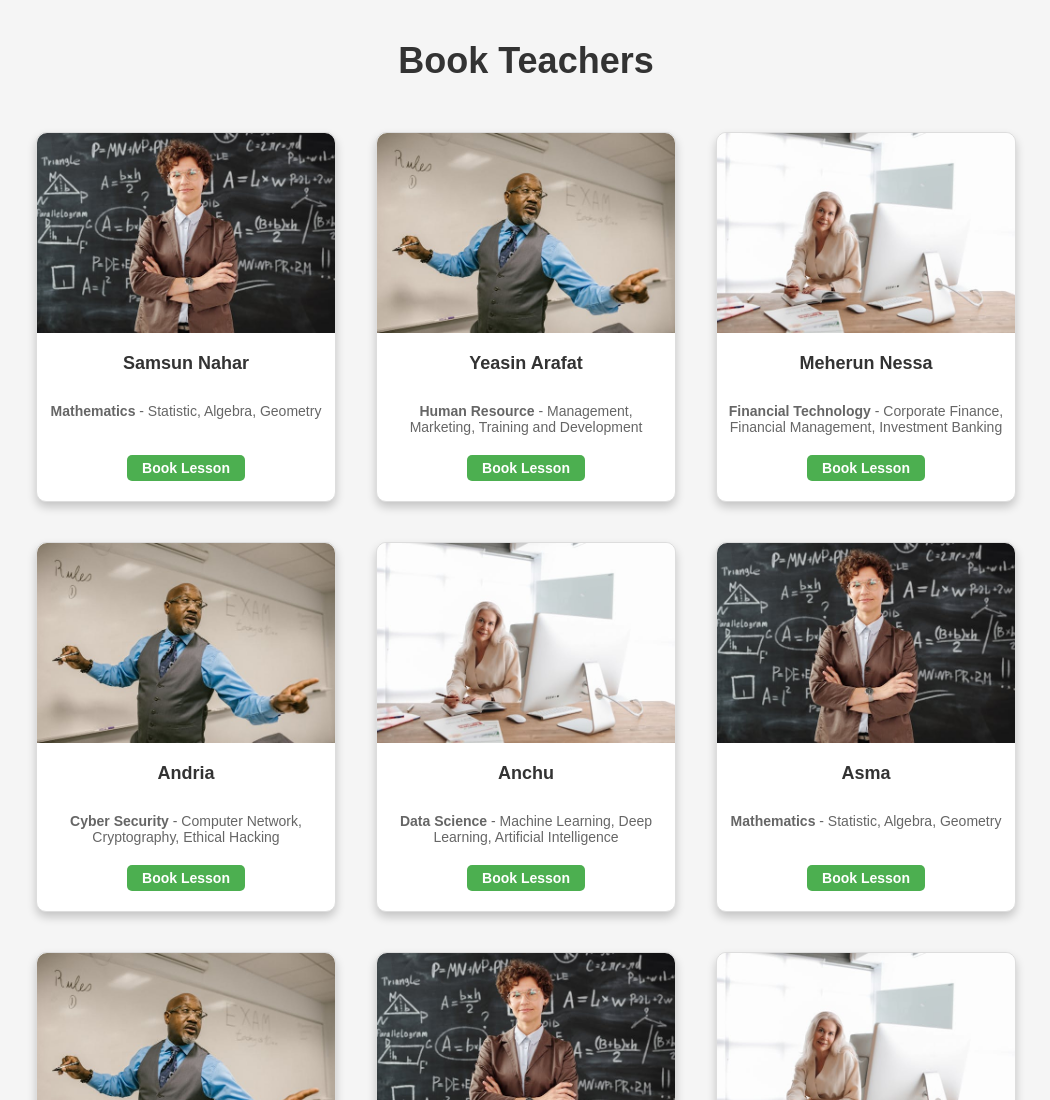
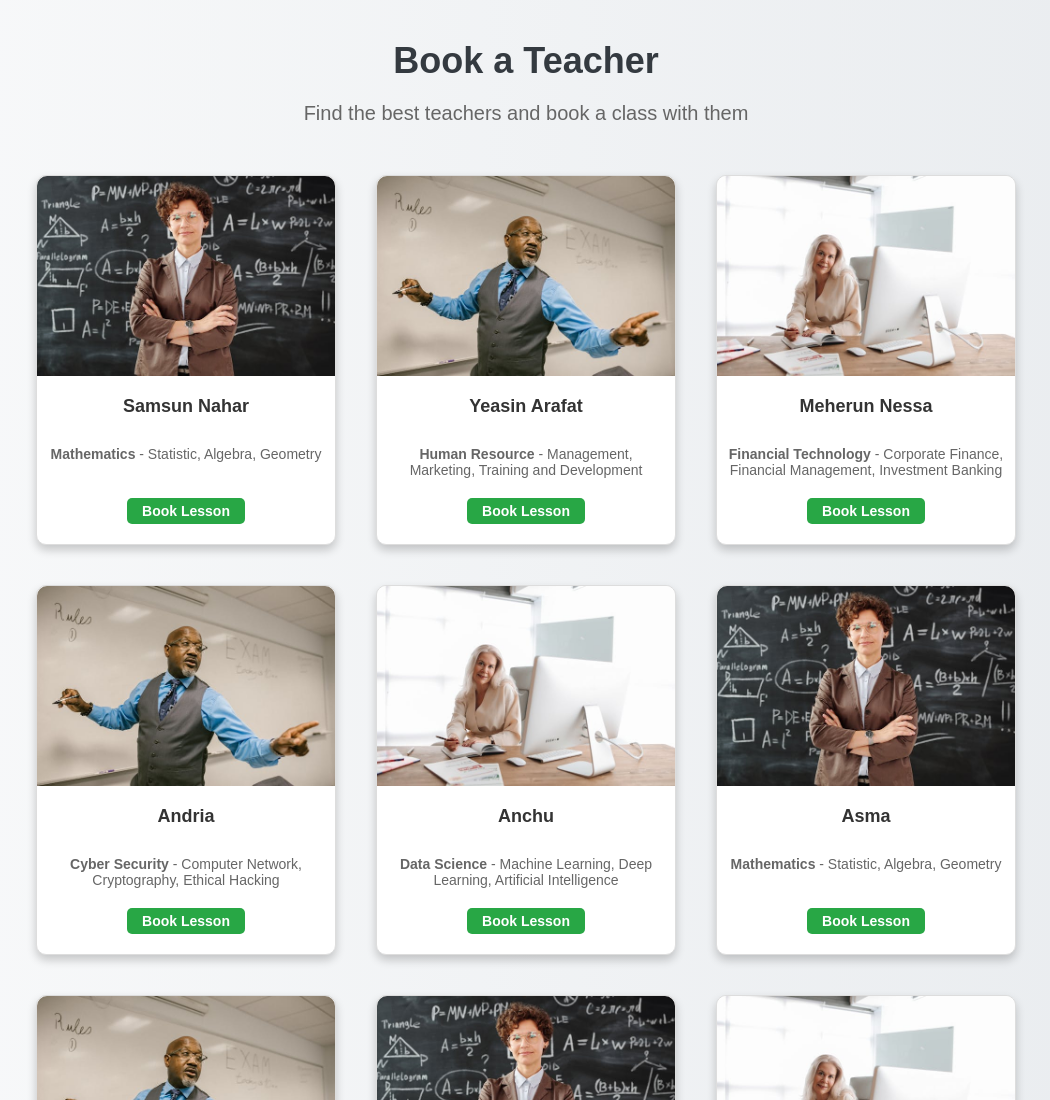
Before and after one commit to samsun-nahar/bookTeacher, a plain HTML site: page index.html in a window 1280 px wide. Shown: the top 1100 px of the page, without its empty margins (114-1164 px from the left). Drawn offline with Linux system fonts and the light colour scheme.

Commit message:
updated some styles

```diff
--- a/index.html
+++ b/index.html
@@ -7,7 +7,11 @@
         <link rel="stylesheet" href="style.css">
     </head>
     <body>
-        <h1>Book Teachers</h1>
+        <header>
+            <h1>Book a Teacher</h1>
+            <p>Find the best teachers and book a class with them </p>
+        </header>
+
         <!-- Container for teacher cards-->
         <div class="container" id="teachers-container">
 
--- a/style.css
+++ b/style.css
@@ -1,16 +1,30 @@
 body {
     font-family: Arial, Helvetica, sans-serif;
-    background-color: #f5f5f5;
+    background: linear-gradient(to right, #f8f9fa, #e9ecef);
+    color:#333;
     margin: 0;
     padding: 0;
+
 }
 
-h1 {
+header{
+    text-align: center;
+    margin-bottom:20px;
+}
+
+header h1 {
     font-size: 36px;
     font-weight: bold;
     text-align: center;
     margin: 40px 0 20px 0;
-    color: #333;
+    color: #343a40;
+}
+
+header p{
+    color: #666;
+    font-size: 20px;
+    max-width: 600px;
+    margin: 0 auto;
 }
 
 .container {
@@ -32,7 +46,7 @@ h1 {
     margin: 10px;
     padding-bottom: 20px;
     box-shadow: 0 5px 10px rgba(0,0,0,0.2);
-    transition: transform 0.2s, box-shadow 0.2s;
+    transition: transform 0.2s ease, box-shadow 0.2s ease;
     box-sizing: border-box;
     display: flex;
     flex-direction: column;
@@ -52,7 +66,7 @@ h1 {
 }
 
 .book-teacher {
-    background: #4CAF50;
+    background: #28a745;
     color: #ffffff;
     cursor: pointer;
     font-size: 14px;
@@ -62,12 +76,12 @@ h1 {
     padding: 5px 15px;
     margin: 10px auto 0;
     margin-top: auto;
-    transition: background-color 0.2s, transform 0.4s;
+    transition: background-color 0.2s ease;
 }
 
 .book-teacher:hover {
-    background-color: #45a049;
-    transform: scale(1.05);
+    background-color: #218838;
+
 }
 
 .teacher-name {
```
